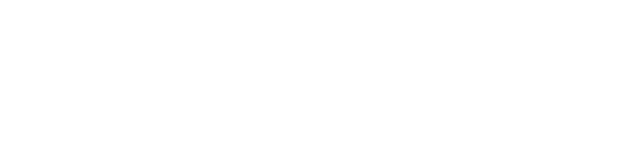
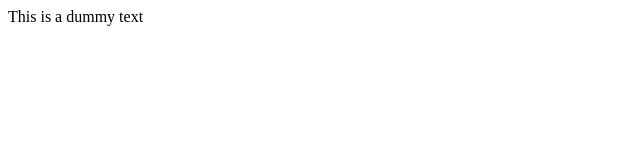
Before and after one commit to CodeErector/Test, a plain HTML site: page index.html in a window 1280 px wide. Shown: the whole page, without its empty margins (0-640 px from the left). Drawn offline with Linux system fonts and the light colour scheme.

Commit message:
update 05/13/2023

```diff
--- a/index.html
+++ b/index.html
@@ -11,7 +11,7 @@
 
     <body>
         <div class="container">
-
+            This is a dummy text
         </div>
     </body>
 
```
